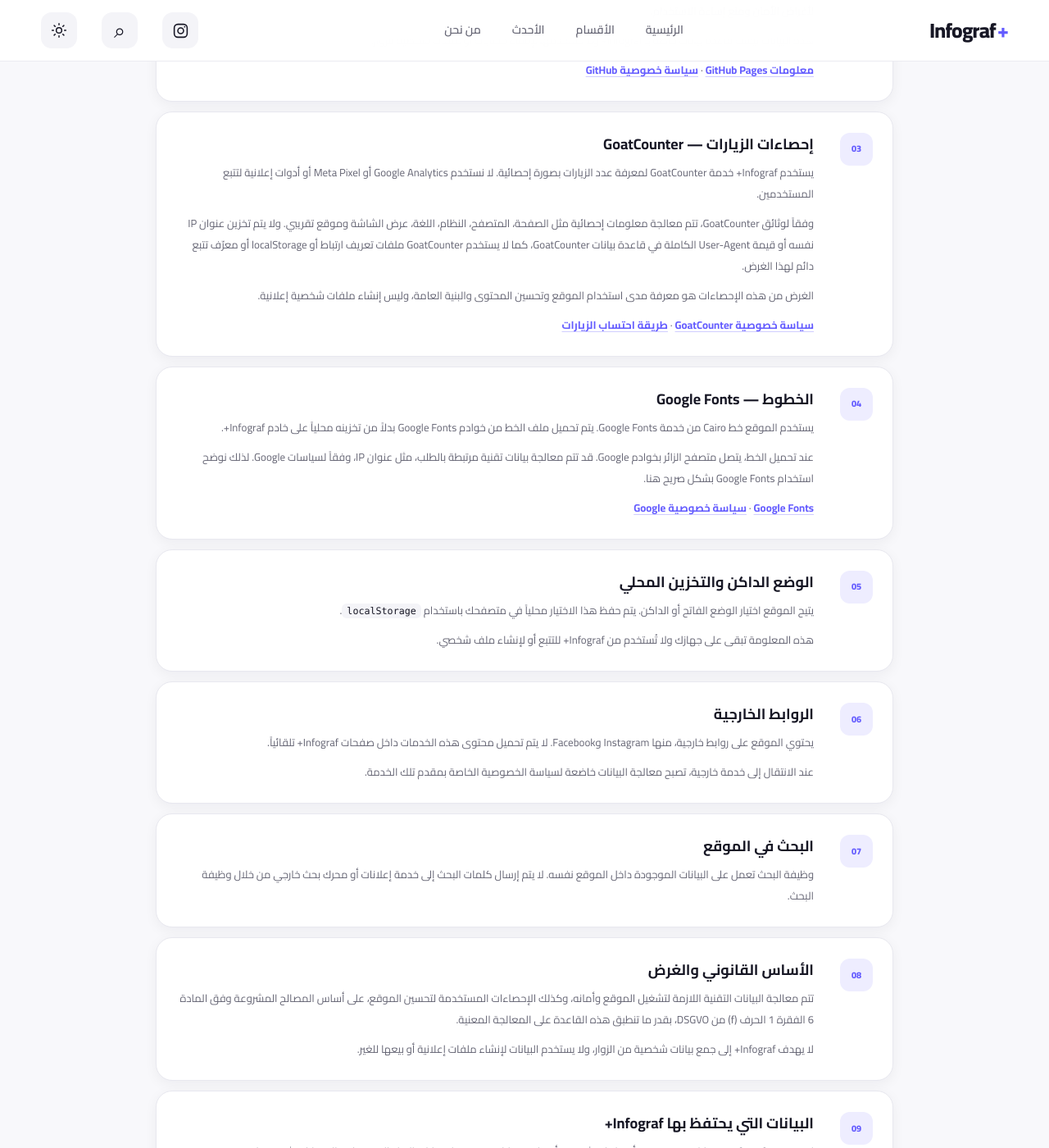
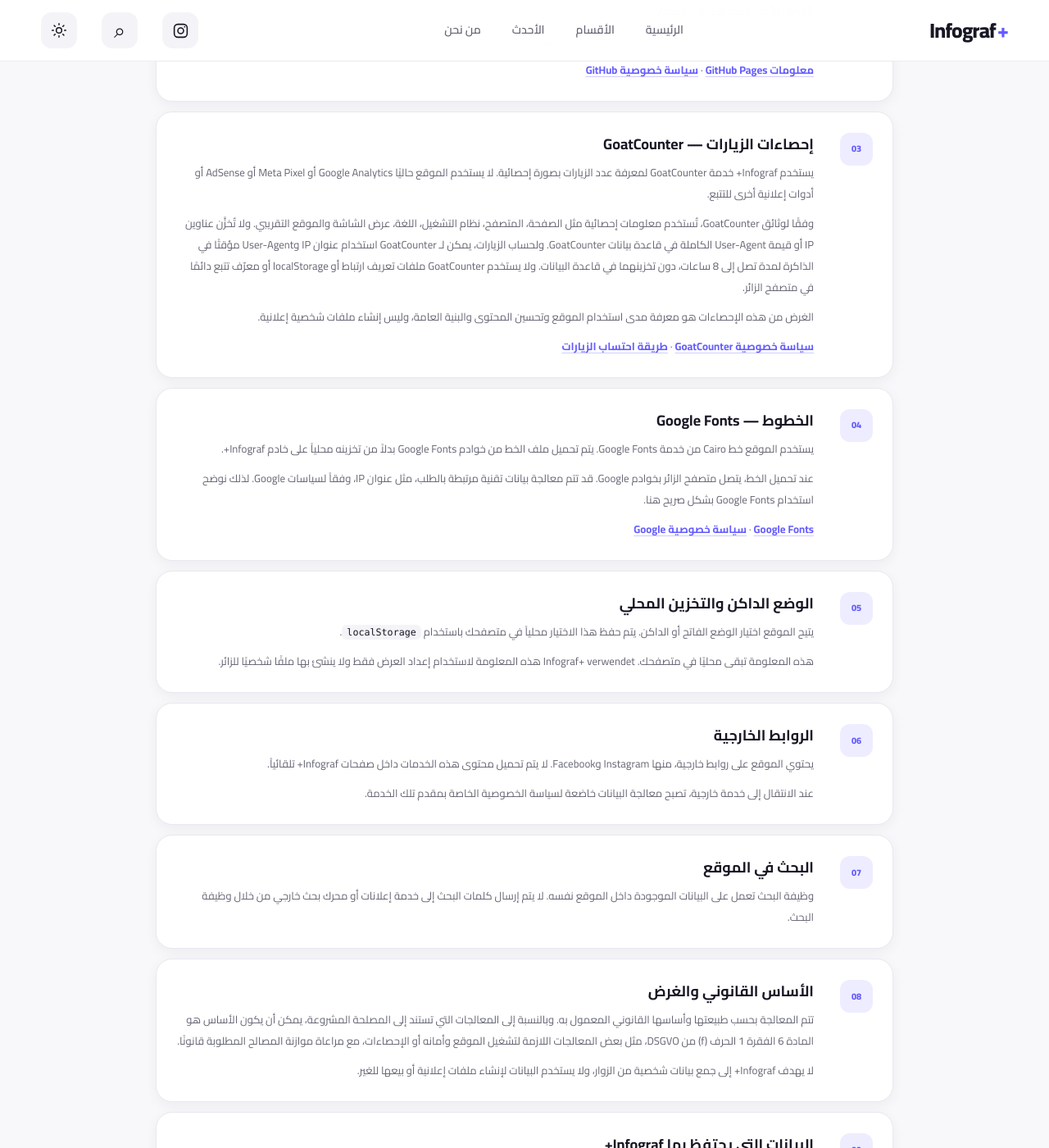
Before and after one commit to dilgash92/infograf-plus, a Jekyll site: the page built from privacy.html, in a window 1280 px wide and 1400 px high, scrolled down 855 px. Shown: the whole window at 82% size. Built offline with Jekyll 4.4.1, drawn with Linux system fonts in a browser that asks for light colours; some of the changed text lies outside the part shown.

Commit message:
Update privacy policy for current services

```diff
--- a/privacy.html
+++ b/privacy.html
@@ -12,7 +12,7 @@
     <span class="privacy-kicker">Infograf+</span>
     <h1>حماية البيانات <span>|</span> Datenschutz</h1>
     <p>معلومات واضحة ومختصرة عن البيانات المرتبطة باستخدام الموقع.</p>
-    <div class="privacy-meta">آخر تحديث: 11 سبتمبر 2026</div>
+    <div class="privacy-meta">آخر تحديث: 26 سبتمبر 2026</div>
   </header>
 
   <div class="privacy-language-switch" role="tablist" aria-label="لغة سياسة الخصوصية">
@@ -50,8 +50,8 @@
       <span class="privacy-number">03</span>
       <div>
         <h2>إحصاءات الزيارات — GoatCounter</h2>
-        <p>يستخدم Infograf+ خدمة GoatCounter لمعرفة عدد الزيارات بصورة إحصائية. لا نستخدم Google Analytics أو Meta Pixel أو أدوات إعلانية لتتبع المستخدمين.</p>
-        <p>وفقاً لوثائق GoatCounter، تتم معالجة معلومات إحصائية مثل الصفحة، المتصفح، النظام، اللغة، عرض الشاشة وموقع تقريبي. ولا يتم تخزين عنوان IP نفسه أو قيمة User-Agent الكاملة في قاعدة بيانات GoatCounter، كما لا يستخدم GoatCounter ملفات تعريف ارتباط أو localStorage أو معرّف تتبع دائم لهذا الغرض.</p>
+        <p>يستخدم Infograf+ خدمة GoatCounter لمعرفة عدد الزيارات بصورة إحصائية. لا يستخدم الموقع حاليًا Google Analytics أو Meta Pixel أو AdSense أو أدوات إعلانية أخرى للتتبع.</p>
+        <p>وفقًا لوثائق GoatCounter، تُستخدم معلومات إحصائية مثل الصفحة، المتصفح، نظام التشغيل، اللغة، عرض الشاشة والموقع التقريبي. ولا تُخزَّن عناوين IP أو قيمة User-Agent الكاملة في قاعدة بيانات GoatCounter. ولحساب الزيارات، يمكن لـ GoatCounter استخدام عنوان IP وUser-Agent مؤقتًا في الذاكرة لمدة تصل إلى 8 ساعات، دون تخزينهما في قاعدة البيانات. ولا يستخدم GoatCounter ملفات تعريف ارتباط أو localStorage أو معرّف تتبع دائمًا في متصفح الزائر.</p>
         <p>الغرض من هذه الإحصاءات هو معرفة مدى استخدام الموقع وتحسين المحتوى والبنية العامة، وليس إنشاء ملفات شخصية إعلانية.</p>
         <p><a href="https://www.goatcounter.com/help/privacy" target="_blank" rel="noopener noreferrer">سياسة خصوصية GoatCounter</a> · <a href="https://www.goatcounter.com/help/sessions" target="_blank" rel="noopener noreferrer">طريقة احتساب الزيارات</a></p>
       </div>
@@ -72,7 +72,7 @@
       <div>
         <h2>الوضع الداكن والتخزين المحلي</h2>
         <p>يتيح الموقع اختيار الوضع الفاتح أو الداكن. يتم حفظ هذا الاختيار محلياً في متصفحك باستخدام <code>localStorage</code>.</p>
-        <p>هذه المعلومة تبقى على جهازك ولا تُستخدم من Infograf+ للتتبع أو لإنشاء ملف شخصي.</p>
+        <p>هذه المعلومة تبقى محليًا في متصفحك. Infograf+ verwendet هذه المعلومة لاستخدام إعداد العرض فقط ولا ينشئ بها ملفًا شخصيًا للزائر.</p>
       </div>
     </article>
 
@@ -97,7 +97,7 @@
       <span class="privacy-number">08</span>
       <div>
         <h2>الأساس القانوني والغرض</h2>
-        <p>تتم معالجة البيانات التقنية اللازمة لتشغيل الموقع وأمانه، وكذلك الإحصاءات المستخدمة لتحسين الموقع، على أساس المصالح المشروعة وفق المادة 6 الفقرة 1 الحرف (f) من DSGVO، بقدر ما تنطبق هذه القاعدة على المعالجة المعنية.</p>
+        <p>تتم المعالجة بحسب طبيعتها وأساسها القانوني المعمول به. وبالنسبة إلى المعالجات التي تستند إلى المصلحة المشروعة، يمكن أن يكون الأساس هو المادة 6 الفقرة 1 الحرف (f) من DSGVO، مثل بعض المعالجات اللازمة لتشغيل الموقع وأمانه أو الإحصاءات، مع مراعاة موازنة المصالح المطلوبة قانونًا.</p>
         <p>لا يهدف Infograf+ إلى جمع بيانات شخصية من الزوار، ولا يستخدم البيانات لإنشاء ملفات إعلانية أو بيعها للغير.</p>
       </div>
     </article>
@@ -169,8 +169,8 @@
       <span class="privacy-number">03</span>
       <div>
         <h2>Besucherstatistik — GoatCounter</h2>
-        <p>Infograf+ verwendet GoatCounter zur statistischen Erfassung der Websitebesuche. Wir verwenden kein Google Analytics, kein Meta Pixel und keine werbebezogenen Tracking-Dienste.</p>
-        <p>Nach Angaben von GoatCounter werden statistische Informationen wie Seite, Browser, System, Sprache, Bildschirmbreite und ein ungefährer Standort verarbeitet. Die IP-Adresse selbst und der vollständige User-Agent werden nicht in der GoatCounter-Datenbank gespeichert. Für diese Statistik verwendet GoatCounter keine Cookies, kein localStorage und keine dauerhaft gespeicherte Tracking-ID.</p>
+        <p>Infograf+ verwendet GoatCounter zur statistischen Erfassung der Websitebesuche. Derzeit verwendet die Website weder Google Analytics noch Meta Pixel, AdSense oder andere werbebezogene Tracking-Dienste.</p>
+        <p>Nach Angaben von GoatCounter werden statistische Informationen wie Seite, Browser, Betriebssystem, Sprache, Bildschirmbreite und ein ungefährer Standort verwendet. IP-Adressen und der vollständige User-Agent werden nicht in der GoatCounter-Datenbank gespeichert. Für die Ermittlung von Besuchen können IP-Adresse und User-Agent jedoch bis zu 8 Stunden vorübergehend im Arbeitsspeicher verwendet werden. GoatCounter verwendet im Browser des Besuchers keine Cookies, kein localStorage und keine dauerhaft gespeicherte Tracking-ID.</p>
         <p>Die Statistik dient dazu, die Nutzung der Website zu verstehen und Inhalte sowie Aufbau zu verbessern. Es werden keine Werbeprofile erstellt.</p>
         <p><a href="https://www.goatcounter.com/help/privacy" target="_blank" rel="noopener noreferrer">GoatCounter Datenschutz</a> · <a href="https://www.goatcounter.com/help/sessions" target="_blank" rel="noopener noreferrer">Sessions und Besucher</a></p>
       </div>
```
Also changed, not shown: other parts of privacy.html (+3 -3 lines).
